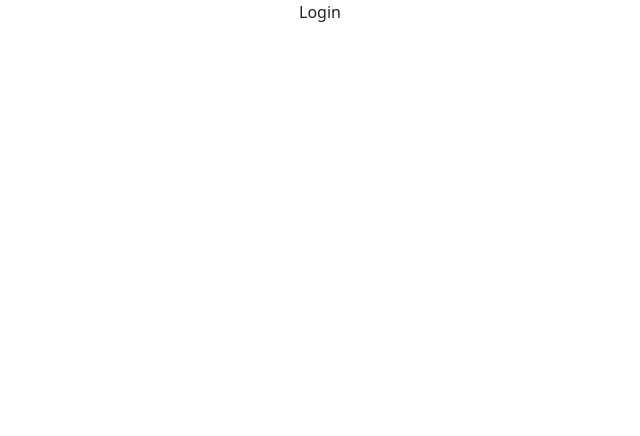
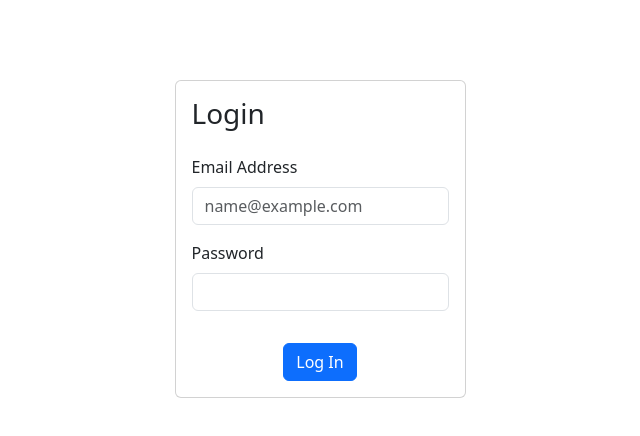
Before and after one commit to eiskalteschatten/typescript-vue-blog-boilerplate, a Vue app in the folder packages/client/: page /login in a window 1280 px wide. Shown: the top 436 px of the page, without its empty margins (320-960 px from the left). Built offline with nearby package versions, Linux system fonts and the light colour scheme.

Commit message:
Create the login form

```diff
--- a/packages/client/src/layouts/AuthLayout.vue
+++ b/packages/client/src/layouts/AuthLayout.vue
@@ -1,5 +1,15 @@
 <template>
-  <main class="d-flex w-100 h-100 align-items-center justify-content-center">
-    <slot></slot>
+  <main class="d-flex w-100 h-100 justify-content-center content">
+    <div class="card">
+      <div class="card-body">
+        <slot></slot>
+      </div>
+    </div>
   </main>
 </template>
+
+<style scoped lang="scss">
+.content {
+  margin-top: 10vh;
+}
+</style>
--- a/packages/client/src/views/AuthLoginView.vue
+++ b/packages/client/src/views/AuthLoginView.vue
@@ -4,6 +4,30 @@ import AuthLayout from '@/layouts/AuthLayout.vue'
 
 <template>
   <AuthLayout>
-    Login
+    <div class="vstack gap-3 login">
+      <div>
+        <h3>Login</h3>
+      </div>
+
+      <div>
+        <label for="emailAddress" class="form-label">Email Address</label>
+        <input type="email" class="form-control" id="emailAddress" placeholder="name@example.com">
+      </div>
+
+      <div>
+        <label for="password" class="form-label">Password</label>
+        <input type="password" class="form-control" id="password">
+      </div>
+
+      <div class="mt-3 text-center">
+        <button class="btn btn-primary">Log In</button>
+      </div>
+    </div>
   </AuthLayout>
 </template>
+
+<styles scoped lang="scss">
+  .login {
+    min-width: 300px;
+  }
+</styles>
```
